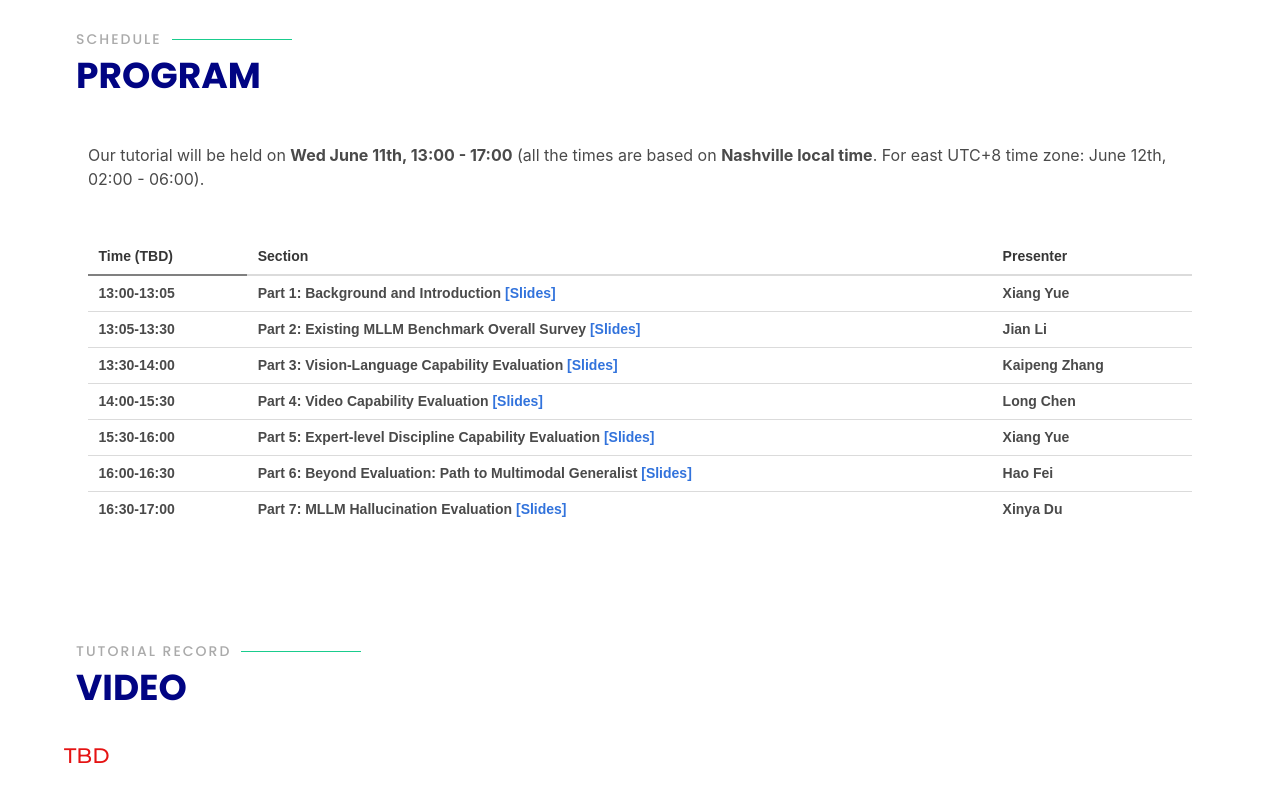
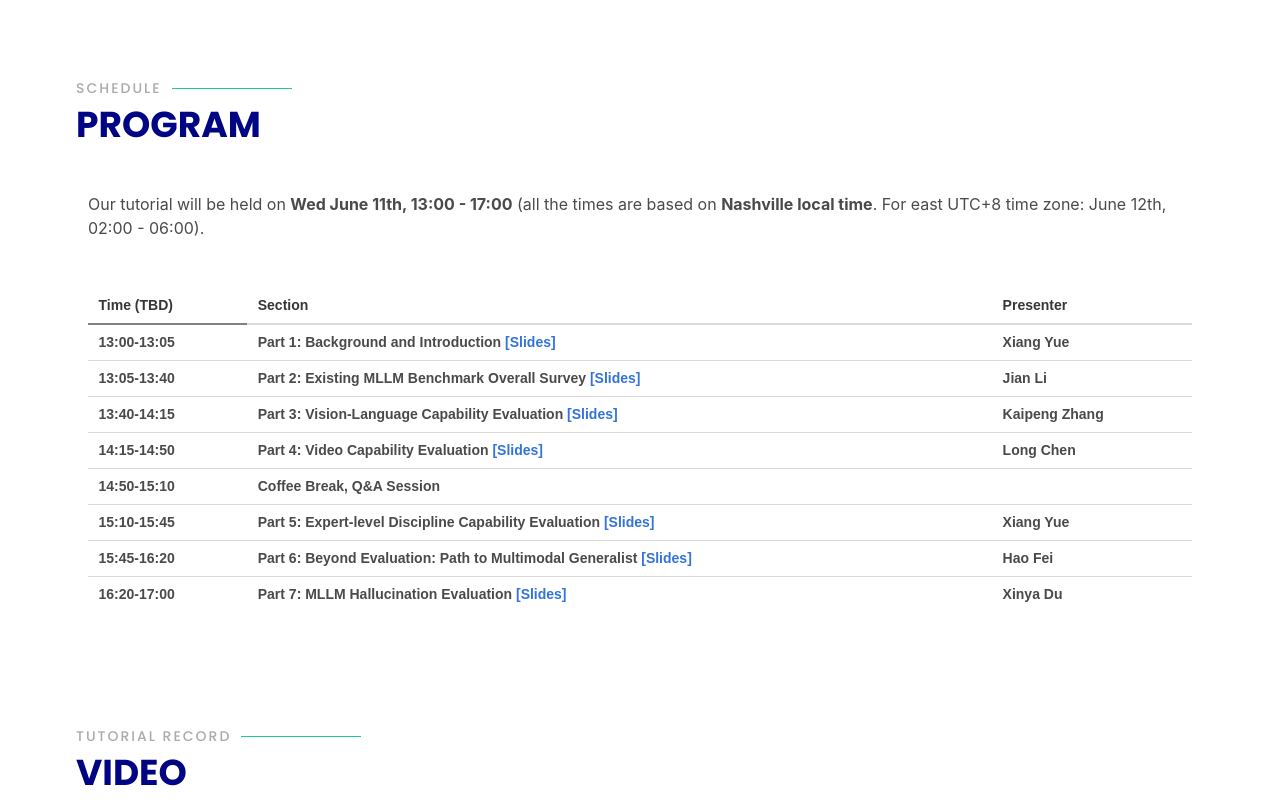
Before and after one commit to MLLM2024/CVPR2025, a plain HTML site: page index.html in a window 1280 px wide. Shown: the part 2000-2800 px from the top of the page. Drawn offline with Linux system fonts and the light colour scheme.

Commit message:
Update index.html

```diff
--- a/index.html
+++ b/index.html
@@ -82,9 +82,8 @@
       <div class="">
         <div class="col-lg-7 pt-5 pt-lg-0 order-2 order-lg-1 d-flex align-items-center" style="min-width: 100%;">
           <div data-aos="zoom-out" class="aos-init aos-animate">
-            <h1>From <span>Multimodal LLM</span> to Human-level AI: </h1>
-            <h2 style="font-size: 36px;font-weight: bold"> <span style="color: #8400a7;text-decoration: underline;">Evaluations</span> and <span style="color: #007bdf;text-decoration: underline">Benchmarks</span></h2>
-
+            <h1 style="font-size: 36px;font-weight: bold"> <span style="color: #8400a7;text-decoration: underline;">Evaluations</span> and <span style="color: #007bdf;text-decoration: underline">Benchmarks</span></h1>
+            <h1>Evaluations and Benchmarks in Context of <span>Multimodal LLM</span></h1>
           </div>
         </div>
 
@@ -308,37 +307,37 @@
                     <td class="tg-0lax">Xiang Yue</td>
                   </tr>
                   <tr>
-                    <td class="tg-0lax">13:05-13:30</td>
+                    <td class="tg-0lax">13:05-13:40</td>
                     <td class="tg-0lax">Part 2: Existing MLLM Benchmark Overall Survey <a href="assets/slides/xxx.pdf" target='_blank'>[Slides]</a></td>
                     <td class="tg-0lax">Jian Li</td>
                   </tr>
                   <tr>
-                    <td class="tg-0lax">13:30-14:00</td>
+                    <td class="tg-0lax">13:40-14:15</td>
                     <td class="tg-0lax">Part 3: Vision-Language Capability Evaluation <a href="assets/slides/xxx.pdf" target='_blank'>[Slides]</a></td>
                     <td class="tg-0lax">Kaipeng Zhang</td>
                   </tr>
                   <tr>
-                    <td class="tg-0lax">14:00-15:30</td>
+                    <td class="tg-0lax">14:15-14:50</td>
                     <td class="tg-0lax">Part 4: Video Capability Evaluation <a href="assets/slides/xxx.pdf" target='_blank'>[Slides]</a></td>
                     <td class="tg-0lax">Long Chen</td>
                   </tr>
-<!--                   <tr>
-                    <td class="tg-0lax"></td>
+                  <tr>
+                    <td class="tg-0lax">14:50-15:10</td>
                     <td class="tg-0lax">Coffee Break, Q&A Session</a></td>
                     <td class="tg-0lax"></td>
-                  </tr> -->
+                  </tr>
                   <tr>
-                    <td class="tg-0lax">15:30-16:00</td>
+                    <td class="tg-0lax">15:10-15:45</td>
                     <td class="tg-0lax">Part 5: Expert-level Discipline Capability Evaluation <a href="assets/slides/xxx.pdf" target='_blank'>[Slides]</a></td>
                     <td class="tg-0lax">Xiang Yue</td>
                   </tr>
                   <tr>
-                    <td class="tg-0lax">16:00-16:30</td>
+                    <td class="tg-0lax">15:45-16:20</td>
                     <td class="tg-0lax">Part 6: Beyond Evaluation: Path to Multimodal Generalist <a href="assets/slides/xxx.pdf" target='_blank'>[Slides]</a></td>
                     <td class="tg-0lax">Hao Fei</td>
                   </tr>
                   <tr>
-                    <td class="tg-0lax">16:30-17:00</td>
+                    <td class="tg-0lax">16:20-17:00</td>
                     <td class="tg-0lax">Part 7: MLLM Hallucination Evaluation <a href="assets/slides/xxx.pdf" target='_blank'>[Slides]</a></td>
                     <td class="tg-0lax">Xinya Du</td>
                   </tr>
```
